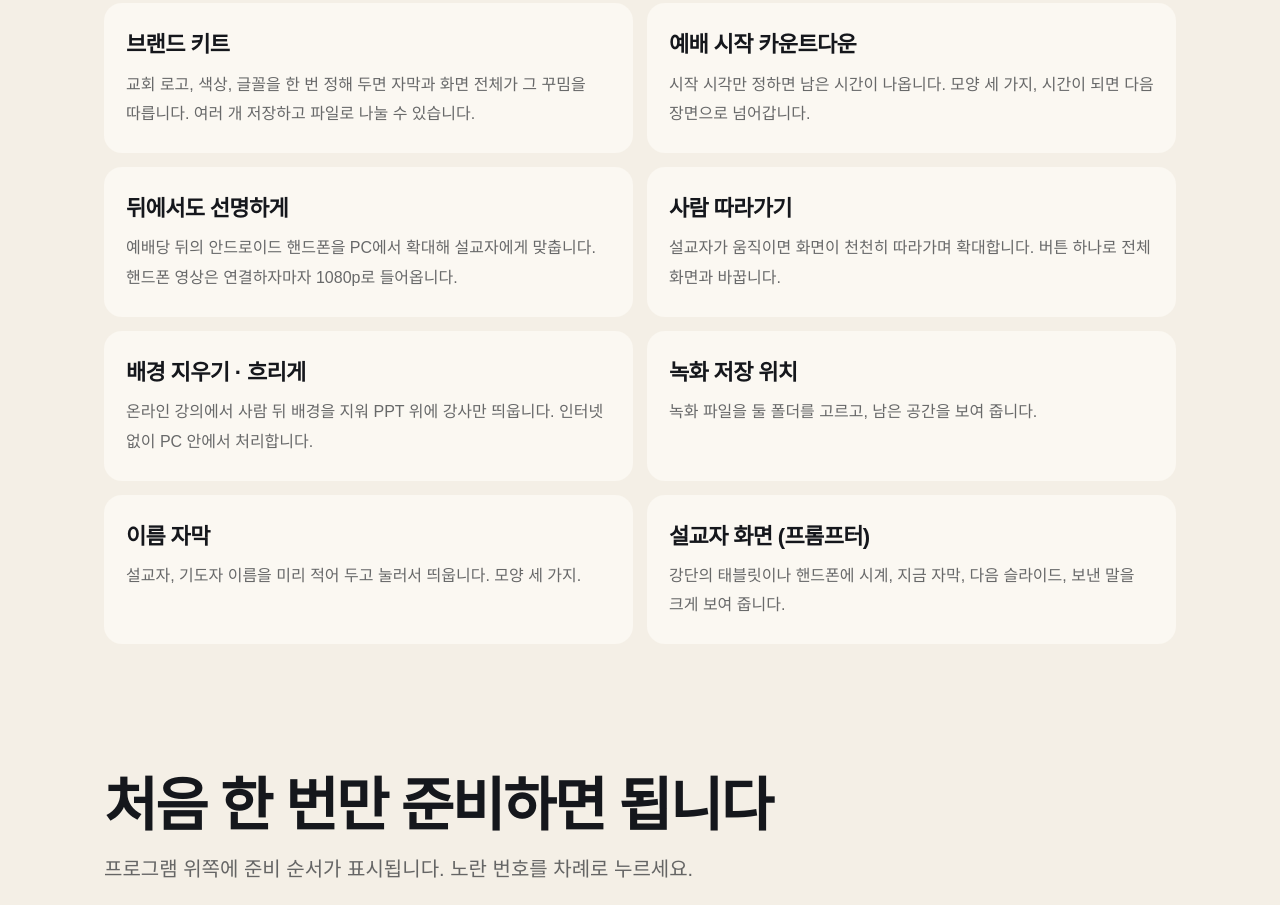
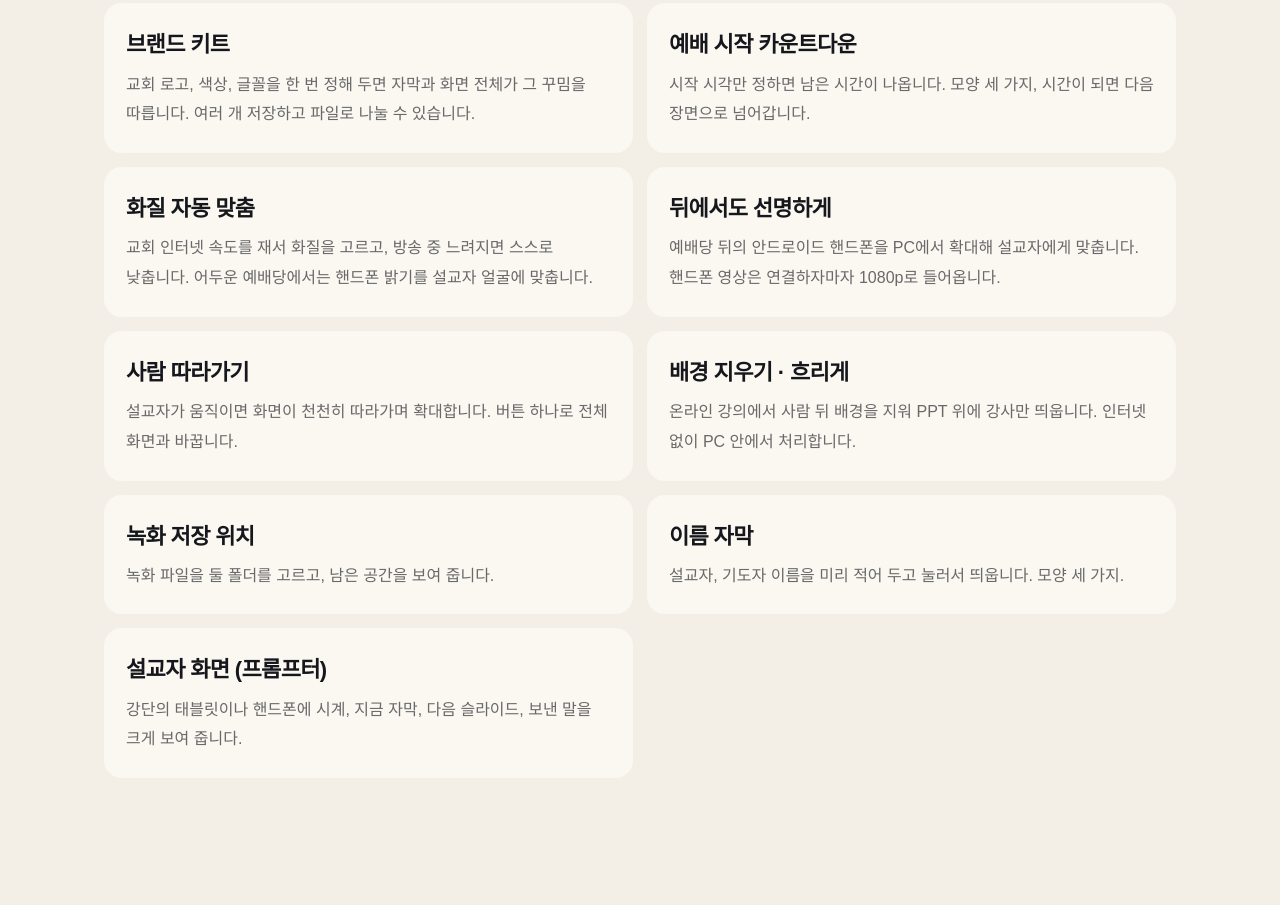
Before and after one commit to backhung65-cpu/easy-live, a plain HTML site: page index.html in a window 1280 px wide. Shown: the part 3445-4350 px from the top of the page. Drawn offline with Linux system fonts and the light colour scheme; a web font is replaced by a local one.

Commit message:
0.7.0 안내: 화질 자동 맞춤
Co-Authored-By: Claude Opus 5.5 <noreply@anthropic.com>

```diff
--- a/index.html
+++ b/index.html
@@ -132,6 +132,7 @@
         <ul class="extras">
           <li><b>브랜드 키트</b><span>교회 로고, 색상, 글꼴을 한 번 정해 두면 자막과 화면 전체가 그 꾸밈을 따릅니다. 여러 개 저장하고 파일로 나눌 수 있습니다.</span></li>
           <li><b>예배 시작 카운트다운</b><span>시작 시각만 정하면 남은 시간이 나옵니다. 모양 세 가지, 시간이 되면 다음 장면으로 넘어갑니다.</span></li>
+          <li><b>화질 자동 맞춤</b><span>교회 인터넷 속도를 재서 화질을 고르고, 방송 중 느려지면 스스로 낮춥니다. 어두운 예배당에서는 핸드폰 밝기를 설교자 얼굴에 맞춥니다.</span></li>
           <li><b>뒤에서도 선명하게</b><span>예배당 뒤의 안드로이드 핸드폰을 PC에서 확대해 설교자에게 맞춥니다. 핸드폰 영상은 연결하자마자 1080p로 들어옵니다.</span></li>
           <li><b>사람 따라가기</b><span>설교자가 움직이면 화면이 천천히 따라가며 확대합니다. 버튼 하나로 전체 화면과 바꿉니다.</span></li>
           <li><b>배경 지우기 · 흐리게</b><span>온라인 강의에서 사람 뒤 배경을 지워 PPT 위에 강사만 띄웁니다. 인터넷 없이 PC 안에서 처리합니다.</span></li>
```
